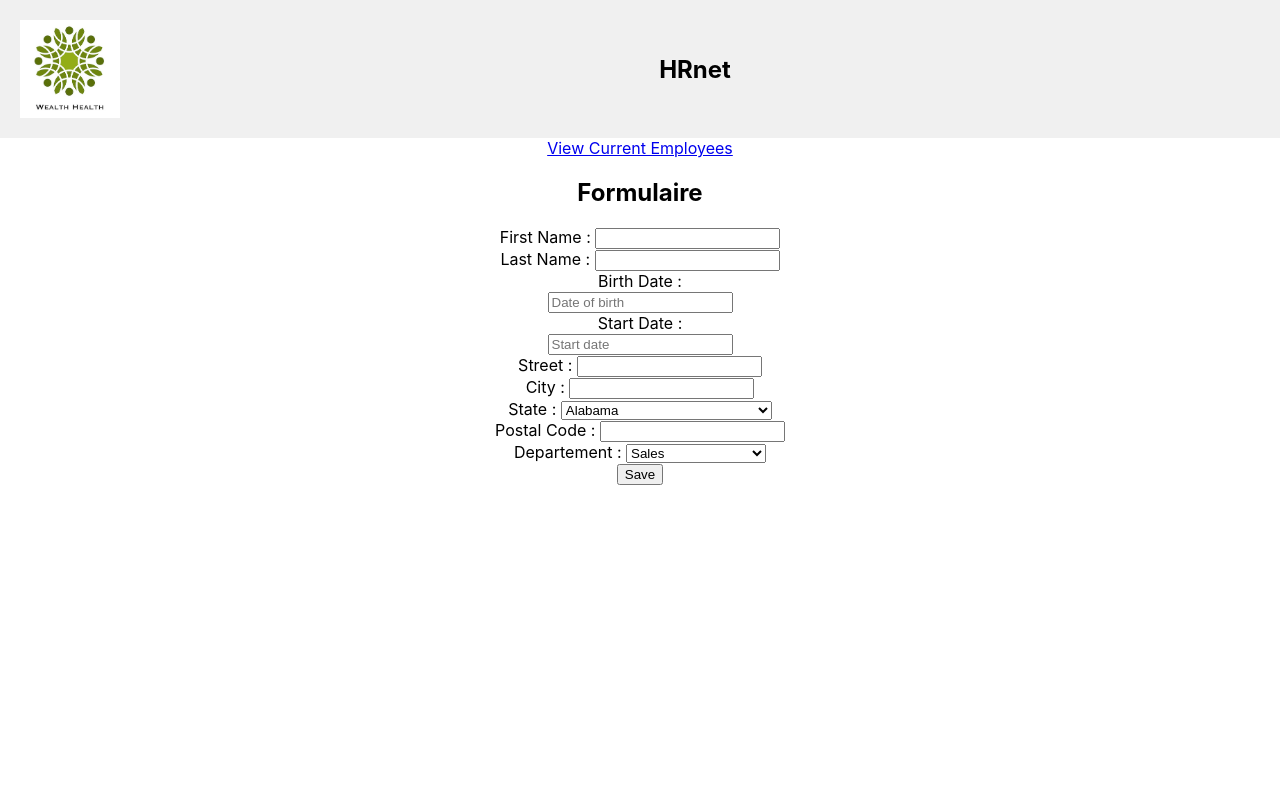
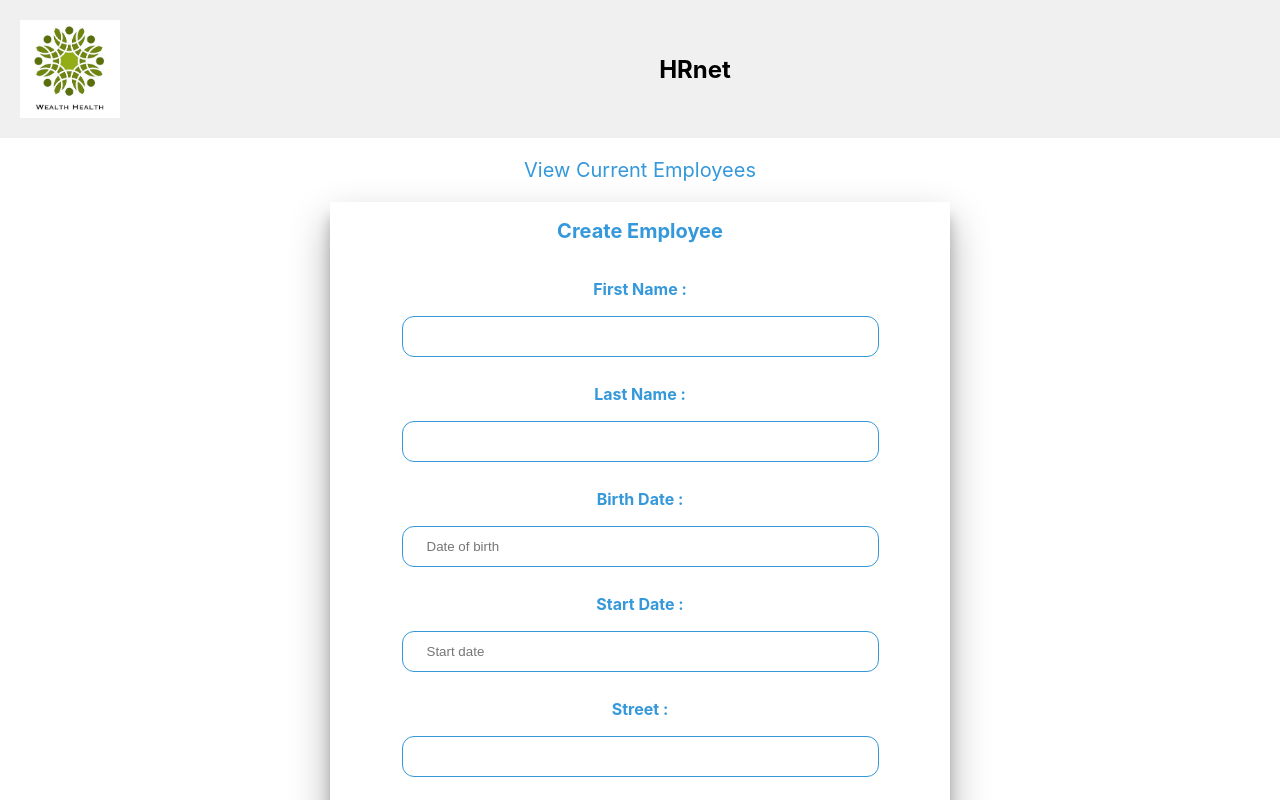
Before and after one commit to Dakusy/wealthhealth, a React (Create React App) app: page / in a window 1280 px wide. Shown: the top 800 px of the page. Built offline with nearby package versions, Linux system fonts and the light colour scheme.

Commit message:
fix some css and classnames

```diff
--- a/src/components/Form.jsx
+++ b/src/components/Form.jsx
@@ -2,6 +2,7 @@ import React, { useState } from "react";
 import Modal from "./modal";
 import { Link } from "react-router-dom";
 import DatePicker from "react-datepicker";
+import 'react-datepicker/dist/react-datepicker.css'
 import { useDispatch } from "react-redux";
 
 import { states } from "../data/states";
@@ -12,7 +13,7 @@ import { addEmployee } from "./createEmployee";
 import Select from "./select";
 
 
-function Form() {
+function FormEmployee() {
 
     const dispatch = useDispatch();
 
@@ -27,7 +28,7 @@ function Form() {
     const [departement, setDepartement] = useState("");
     const [state, setState] = useState("");
     const [errors, setError] = useState(false)
-    const [dateToday] = useState(new Date().getTime())
+    const [dateToday] = useState(new Date().getTime());
 
     const handleFirstNameChange = (event) => {
         setFirstName(event.target.value);
@@ -101,73 +102,74 @@ function Form() {
     }
 
     return (
-        <div>
+            <>
             <Link to="/Employees">View Current Employees</Link>
-            <h2>Formulaire</h2>
+            <div className="container_form">
+            <h2>Create Employee</h2>
             <form onSubmit={handleClick}>
-                <div>
+                <div className="form_group">
                     <label>First Name : </label>
-                    <input type="text" value={firstName} onChange={handleFirstNameChange} />
+                    <input type="text" className="input_form" value={firstName} onChange={handleFirstNameChange} />
                     {errors && !nameValidation.test(firstName.trim()) ? (
                         <p className="error_input">Votre prenom doit comporter au minimum 1 caractère</p>
                     ) : (
                         ""
                     )}
                 </div>
-                <div>
+                <div className="form_group">
                     <label>Last Name : </label>
-                    <input type="text" value={lastName} onChange={handleLastNameChange} />
+                    <input type="text" className="input_form" value={lastName} onChange={handleLastNameChange} />
                     {errors && !nameValidation.test(lastName.trim()) ? (
                         <p className="error_input">Votre nom doit comporter au minimum 1 caractère</p>
                     ) : (
                         ""
                     )}
                 </div>
-                <div>
+                <div className="form_group">
                     <label>Birth Date : </label>
-                    <DatePicker className="input_employee" placeholderText="Date of birth" selected={birth} onChange={(date) => { setBirth(date); }} />
+                    <DatePicker className="input_form" placeholderText="Date of birth" selected={birth} onChange={(date) => { setBirth(date); }} />
                     {errors && birth === "" || dateToday < new Date(birth).getTime() ? (
                         <p className="error_input">Votre date de naissance n'est pas conforme</p>
                     ) : ""}
                 </div>
 
-                <div>
+                <div className="form_group">
                     <label>Start Date : </label>
-                    <DatePicker className="input_employee" placeholderText="Start date" selected={date} onChange={(date) => setStart(date)}
+                    <DatePicker className="input_form" placeholderText="Start date" selected={date} onChange={(date) => setStart(date)}
                     />
                     {errors && date === "" ? (
                         <p className="error_input">Veuillez renseigner la date de début de contrat correctement</p>
                     ) : ""}
                 </div>
 
-                <div>
+                <div className="form_group">
                     <label>Street : </label>
-                    <input type="text" value={street} onChange={(e) => setStreet(e.target.value)} />
+                    <input type="text" className="input_form" value={street} onChange={(e) => setStreet(e.target.value)} />
                     {errors && street === "" ? (
                         <p className="error_input">Veuillez renseigner votre adresse correctement</p>
                     ) : ""}
                 </div>
 
-                <div>
+                <div className="form_group">
                     <label>City : </label>
-                    <input type="text" value={city} onChange={(e) => setCity(e.target.value)} />
+                    <input type="text"  className="input_form" value={city} onChange={(e) => setCity(e.target.value)} />
                     {errors && city === "" ? (
                         <p className="error_input">Veuillez renseigner ville correctement</p>
                     ) : ""}
                 </div>
 
-                <div>
+                <div className="form_group">
                 <label>State : </label>
-                    <Select name="state" id="state" data={states} Value={handlestateChange}
+                    <Select name="state" id="state"   data={states} Value={handlestateChange}
                     />
                     {errors && state === "" ? (
                         <p className="error_input">Veuillez faire un choix parmis la selection</p>
                     ) : ""}
                 </div>
 
-                <div>
+                <div className="form_group">
                     <label>Postal Code : </label>
-                    <input type="number" value={zipCode} onChange={handleZipCodeChange} />
+                    <input type="number" value={zipCode} className="input_form" onChange={handleZipCodeChange} />
                     {errors && !zipCodeValidation.test(zipCode.trim()) ? (
                         <p className="error_input">Votre code postal doit contenir doit comporter au minimum 2 chiffres</p>
                     ) : (
@@ -175,7 +177,7 @@ function Form() {
                     )}
                 </div>
 
-                <div>
+                <div className="form_group">
                 <label>Departement : </label>
                     <Select name="departement" id="departement" data={departements} Value={handledepartChange}
                     />
@@ -183,12 +185,12 @@ function Form() {
                         <p className="error_input">Veuillez faire un choix parmis la selection</p>
                     ) : ""}
                 </div>
-
-                <button onClick={handleClick}>Save</button>
+                <button className="button_form" onClick={handleClick}>Save</button>
                 {openModal && <Modal closeModal={setOpenModal} />}
-            </form>
+                </form>
         </div>
+        </>
     );
 }
 
-export default Form;
+export default FormEmployee;
--- a/src/components/modal.jsx
+++ b/src/components/modal.jsx
@@ -1,4 +1,6 @@
 import React from "react";
+
+import '../css/modal.css';
 
 function Modal({ closeModal }) {
     return (
--- a/src/components/select.jsx
+++ b/src/components/select.jsx
@@ -2,7 +2,7 @@ import React from "react";
 
 const Select = ({data, Value}) => {
     return(
-        <select className="input_employee" onChange={Value}>
+        <select className="input_form" onChange={Value}>
             {data.map((dataMapped, index) => {
                 return(
                     <option value={dataMapped.name} key={index}>{dataMapped.name}</option>
--- a/src/components/tableEmployee.jsx
+++ b/src/components/tableEmployee.jsx
@@ -4,7 +4,7 @@ import { useSelector } from "react-redux";
 
 function Table() {
 
-    const test = useSelector((state => state.employee))
+    const TableConfig = useSelector((state => state.employee))
 
     const columns = [{
         name:'First Name',
@@ -54,10 +54,10 @@ function Table() {
     }
 ]
 
-    const [search, setSearch ] = useState(test.employee);
+    const [search, setSearch ] = useState(TableConfig.employee);
 
     const handleFilter = (e) => {
-        const dataFiltered = test.employee.filter(data => {
+        const dataFiltered = TableConfig.employee.filter(data => {
             return (
                 data.firstName.toLowerCase().includes(e.target.value.toLowerCase()) ||
                 data.lastName.toLowerCase().includes(e.target.value.toLowerCase()) ||
--- /dev/null
+++ b/src/css/home.css
@@ -0,0 +1,84 @@
+.home_container {
+    margin: 0;
+    display: flex;
+    flex-direction: column;
+    align-items: center;
+    text-align: center;
+    justify-content: center;
+}
+
+.error_input {
+    color: red;
+    font-size: 12px;
+    margin: 0;
+}
+
+.form_group {
+    display: flex;
+    flex-direction: column;
+    margin-bottom: 15px;
+}
+
+.form_group label {
+    font-weight: bold;
+    margin-bottom: 5px;
+    color: #3498db;
+}
+
+a {
+    text-decoration: none;
+    color: #3498db; /* Bleu */
+    cursor: pointer;
+    margin: 20px 0;
+    font-size: 20px;
+}
+
+.container_form {
+    display: flex;
+    justify-content: center;
+    align-items: center;
+    flex-direction: column;
+    box-shadow: 0 19px 38px rgba(0, 0, 0, 0.30), 0 15px 12px rgba(0, 0, 0, 0.22);
+}
+
+.container_form h2 {
+    align-self: center;
+    color: #3498db; /* Bleu */
+    font-size: 20px;
+    padding: 0 20px;
+}
+
+.container_form form {
+    display: flex;
+    justify-content: center;
+    align-items: center;
+    flex-direction: column;
+    width: 620px;
+    padding: 20px;
+    box-sizing: border-box;
+}
+
+.container_form .input_form {
+    padding: 12px 24px;
+    border: 1px solid #3498db; /* Bleu */
+    border-radius: 12px;
+    margin: 12px 0;
+    width: 427px;
+}
+
+
+.container_form .button_form {
+    padding: 12px 24px;
+    border: 1px solid #3498db; /* Bleu */
+    border-radius: 12px;
+    margin: 12px 0;
+    background-color: white;
+    cursor: pointer;
+    color: #3498db; /* Bleu */
+}
+
+.container_form .button_form:focus {
+    background-color: #3498db; /* Bleu */
+    border: 1px solid white;
+    color: white;
+}
--- /dev/null
+++ b/src/css/modal.css
@@ -0,0 +1,51 @@
+.modal_container {
+    position: fixed;
+    background-color: rgba(0,0,0,0.75);
+    height: 100%;
+    width: 100%;
+    left: 0;
+    top: 0;
+    display: flex;
+    justify-content: center;
+    align-items: center;
+}
+
+.modal_display {
+    display: none;
+}
+
+.modal_show {
+    position: relative;
+    max-width: 850px;
+    width: 100%;
+    padding: 10px 30px;
+    background: white;
+    border-radius: 5px;
+    border : 4px solid #3498db;
+}
+
+.modal_show p {
+    text-align: left;
+}
+
+.close_modal {
+    position: absolute;
+    display: flex;
+    justify-content: center;
+    align-items: center;
+    height: 40px;
+    width: 40px;
+    border-radius: 50%;
+    background-color: #3498db;
+    top: -20%;
+    right: -1%;
+}
+
+.close_modal p {
+    display: flex;
+    margin: 0;
+    justify-content: center;
+    align-items: center;
+    color: white;
+    cursor: pointer;
+}
--- a/src/pages/home.jsx
+++ b/src/pages/home.jsx
@@ -1,5 +1,6 @@
 import React from "react";
 import Form from '../components/form';
+import '../css/home.css';
 
 
 const Homepage = () => {
--- a/src/store/store.jsx
+++ b/src/store/store.jsx
@@ -1,4 +1,3 @@
-import React from "react";
 import { configureStore } from "@reduxjs/toolkit";
 import employeeReducer from '../components/createEmployee'
 
```
